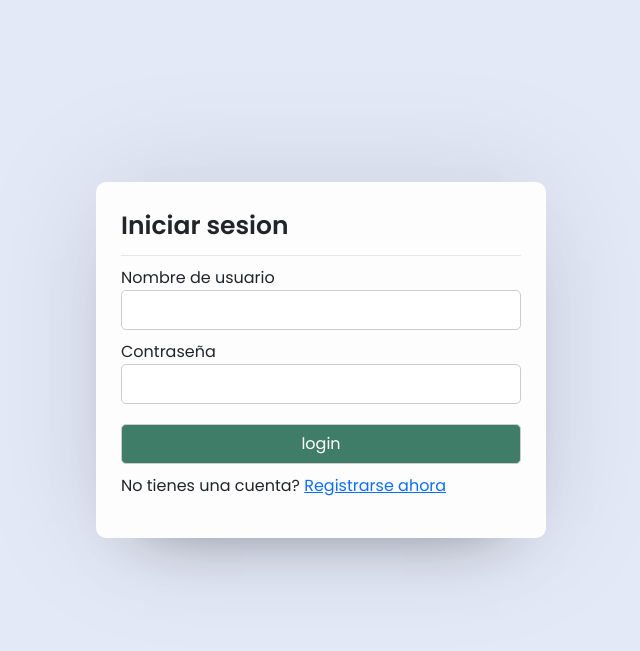
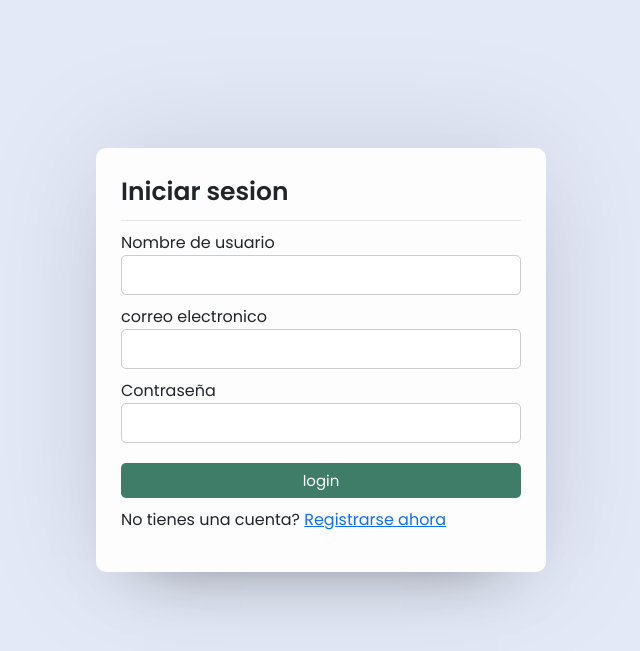
Before and after one commit to alxghe/proyecto_final, a PHP site: page /login.php in a window 1280 px wide. Shown: the top 651 px of the page, without its empty margins (319-959 px from the left). Run offline with PHP 8.4, Linux system fonts and the light colour scheme.

Commit message:
Update login.php
agregadas funciones php

```diff
--- a/proyectofinal/psicolab/login.php
+++ b/proyectofinal/psicolab/login.php
@@ -149,18 +149,63 @@ main{
     </style>
     <div class="container">
         <div class="box form-box">
+        <?php
+session_start();
+
+include_once('./include/dbconn.php');
+$database = new Connection();
+$db = $database->open();
+
+try {
+    if (isset($_POST['submit'])) {
+        $correo_electronico = trim($_POST['email']);
+        $nombre_usuario = trim($_POST['username']);
+        $contrasena = trim($_POST['password']);
+
+
+       if(!empty($correo_electronico)&& !empty($nombre_usuario) && !empty($contrasena)){
+        $get_password_query = $db->prepare("SELECT contrasena FROM usuarios WHERE correo_electronico = :correo_electronico");
+        $get_password_query->bindParam(':correo_electronico', $correo_electronico);
+        $get_password_query->execute();
+        $stored_password = $get_password_query->fetchColumn();
+
+
+        if ($stored_password && password_verify($contrasena, $stored_password)) {
+
+            $_SESSION['user'] = $correo_electronico;
+
+
+            header("Location: index.php");
+            exit();} else {
+            echo "<div class='message'>
+                    <p>Credenciales incorrectas</p>
+                  </div><br>";
+            }
+        }
+    }
+} catch (PDOException $e) {
+    echo "Error en la conexión" . $e->getMessage();
+} finally {
+    $database->close();
+}
+?>
+
             <header>Iniciar sesion</header>
             <form action=""method="post">
-                <div class="field input">
+            <div class="field input">
                     <label for="username">Nombre de usuario</label>
                     <input type="text"name="username"id="username" required>
+                </div>
+                <div class="field input">
+                    <label for="email">correo electronico</label>
+                    <input type="text"name="email"id="email" required>
                 </div>
 
                 <div class="field input">
                     <label for="password">Contraseña</label>
                     <input type="password"name="password"id="password" required>
                 </div>
-                <div class="field input">
+                <div class="field">
                     <input type="submit"class="btn" name="submit"value="login" required>
                 </div>
                 <div class="links">
```
